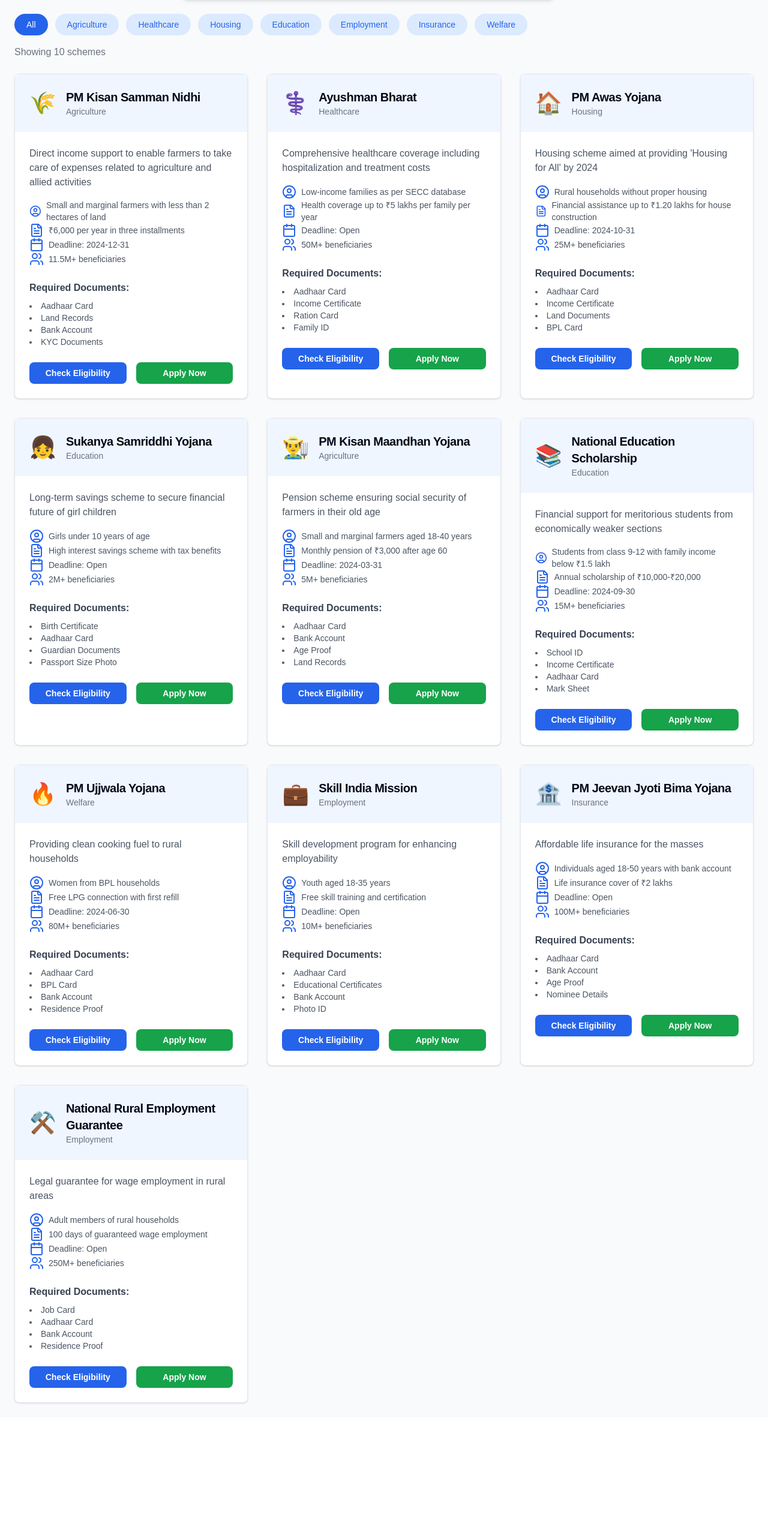
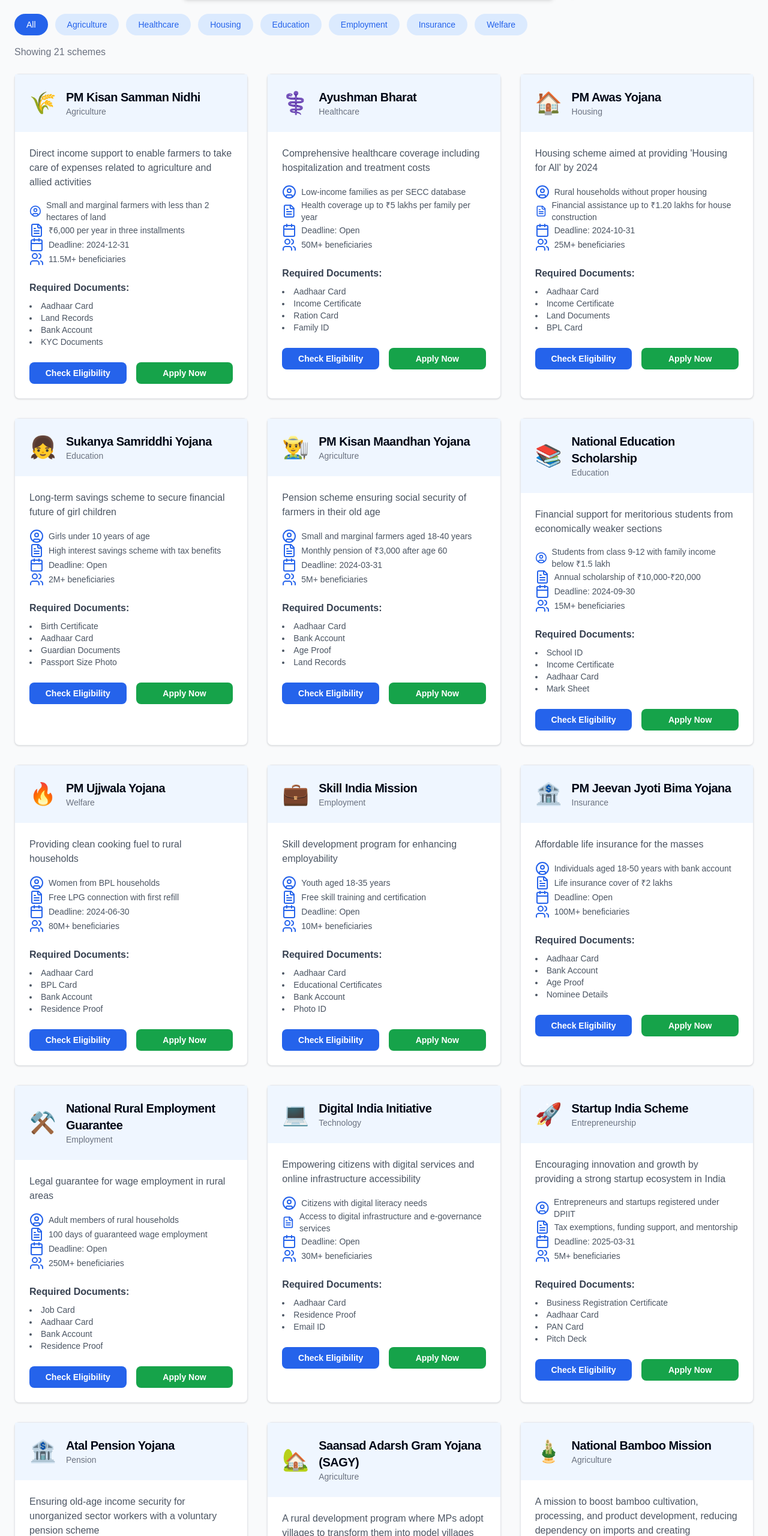
Before and after one commit to Evenidk/EY_Hackathon, a Next.js app in the folder digital-seva/: page /schemes in a window 1280 px wide. Shown: the part 239-2800 px from the top of the page at 60% size. Before the commit the page ends 2602 px from the top, so only its background shows below. Built offline with nearby package versions, Linux system fonts and the light colour scheme.

Commit message:
Scheme Data Update | Faq | Footer

```diff
--- a/digital-seva/app/Hero.tsx
+++ b/digital-seva/app/Hero.tsx
@@ -15,11 +15,8 @@
   Bot,
 } from "lucide-react";
 import { Card, CardContent, CardHeader, CardTitle } from "@/components/ui/card";
-import { Alert, AlertDescription } from "@/components/ui/alert";
 import { useTranslation } from "./lib/TranslationContext";
 import Navbar from "./components/Navbar";
-import { ProfileCompletionPopup } from "./components/ProfileCompletionPopup";
-import { useProfileCompletion } from "./hooks/useProfileCompletion";
 import { AIAssistant } from "./components/AIAssistant";
 import { useUser } from "./hooks/useUser";
 import HeroComponent from "./main";
--- a/digital-seva/app/data/schemes.ts
+++ b/digital-seva/app/data/schemes.ts
@@ -140,5 +140,149 @@
       beneficiaries: "250M+",
       color: "brown",
       description: "Legal guarantee for wage employment in rural areas",
-    }
+    },
+    {
+      id: 11,
+      name: "Digital India Initiative",
+      eligibility: "Citizens with digital literacy needs",
+      benefit: "Access to digital infrastructure and e-governance services",
+      icon: "💻",
+      category: "Technology",
+      documents: ["Aadhaar Card", "Residence Proof", "Email ID"],
+      status: "Active",
+      deadline: "Open",
+      beneficiaries: "30M+",
+      color: "cyan",
+      description: "Empowering citizens with digital services and online infrastructure accessibility",
+    },
+    {
+      id: 12,
+      name: "Startup India Scheme",
+      eligibility: "Entrepreneurs and startups registered under DPIIT",
+      benefit: "Tax exemptions, funding support, and mentorship",
+      icon: "🚀",
+      category: "Entrepreneurship",
+      documents: ["Business Registration Certificate", "Aadhaar Card", "PAN Card", "Pitch Deck"],
+      status: "Active",
+      deadline: "2025-03-31",
+      beneficiaries: "5M+",
+      color: "purple",
+      description: "Encouraging innovation and growth by providing a strong startup ecosystem in India",
+    },
+    {
+      id: 13,
+      name: "Atal Pension Yojana",
+      eligibility: "Citizens aged 18-40 years with a bank account",
+      benefit: "Monthly pension between ₹1,000-₹5,000 after retirement",
+      icon: "🏦",
+      category: "Pension",
+      documents: ["Aadhaar Card", "Bank Account", "Age Proof"],
+      status: "Active",
+      deadline: "2025-06-30",
+      beneficiaries: "22M+",
+      color: "blue",
+      description: "Ensuring old-age income security for unorganized sector workers with a voluntary pension scheme",
+    },
+    {
+      id: 14,
+      name: "Saansad Adarsh Gram Yojana (SAGY)",
+      eligibility: "Gram Panchayats in rural India with MPs selecting villages",
+      benefit: "Holistic rural development with infrastructure, education, and social security",
+      icon: "🏡",
+      category: "Agriculture",
+      documents: ["Gram Panchayat Selection Approval", "MP Declaration", "Village Development Plan"],
+      status: "Active",
+      deadline: "Ongoing",
+      beneficiaries: "Thousands of villages",
+      color: "green",
+      description: "A rural development program where MPs adopt villages to transform them into model villages through participatory governance and infrastructural development.",
+    },
+    {
+      id: 15,
+      name: "National Bamboo Mission",
+      eligibility: "All farmers in India",
+      benefit: "Support for bamboo cultivation, product development, and market linkage",
+      icon: "🎍",
+      category: "Agriculture",
+      documents: [
+        "Aadhaar Number",
+        "Land Documents",
+        "Caste Certificate (SC/ST only)",
+        "Phone Details",
+        "Bank Details",
+        "Photographs",
+        "DPR"
+      ],
+      status: "Active",
+      deadline: "Ongoing",
+      beneficiaries: "Farmers, entrepreneurs, artisans, SHGs, FPOs",
+      color: "green",
+      description: "A mission to boost bamboo cultivation, processing, and product development, reducing dependency on imports and creating sustainable livelihoods.",
+    },
+      {
+        "id": 16,
+        "name": "Kisan Credit Card (KCC)",
+        "eligibility": "Farmers, SHGs, JLGs, tenant farmers, sharecroppers",
+        "benefit": "Low-interest credit for agriculture with interest subvention and repayment incentives",
+        "icon": "💳",
+        "category": "Agriculture",
+        "documents": ["ID Proof", "Address Proof", "Proof of Landholding"],
+        "status": "Active",
+        "deadline": "Ongoing"
+      },
+      {
+        "id": 17,
+        "name": "Pradhan Mantri Matsya Sampada Yojana (PMMSY)",
+        "eligibility": "Fishers, fish farmers, fisheries cooperatives, SHGs, JLGs, entrepreneurs",
+        "benefit": "Financial aid for fisheries infrastructure and development",
+        "icon": "🐟",
+        "category": "Agriculture",
+        "documents": ["Aadhaar Card", "PAN Card", "Project Report"],
+        "status": "Active",
+        "deadline": "Ongoing"
+      },
+      {
+        "id": 18,
+        "name": "Livestock Health and Diseases Control (LH&DC)",
+        "eligibility": "Farmers, livestock owners",
+        "benefit": "Vaccination programs, veterinary services, disease control",
+        "icon": "🐄",
+        "category": "Agriculture",
+        "documents": ["Aadhaar Card", "Livestock Ownership Documents"],
+        "status": "Active",
+        "deadline": "Ongoing"
+      },
+      {
+        "id": 19,
+        "name": "IARI - Scholarship",
+        "eligibility": "Students pursuing M.Sc./M.Tech/Ph.D. at IARI",
+        "benefit": "Monthly stipend and research grants",
+        "icon": "🎓",
+        "category": "Education",
+        "documents": ["Degree Certificates", "Caste Certificate (if applicable)", "Photographs"],
+        "status": "Active",
+        "deadline": "Ongoing"
+      },
+      {
+        "id": 20,
+        "name": "Coffee Development Programme",
+        "eligibility": "Tribal coffee growers, SHGs",
+        "benefit": "75% subsidy on certification costs",
+        "icon": "☕",
+        "category": "Agriculture",
+        "documents": ["Certification Documents", "Bank Details"],
+        "status": "Active",
+        "deadline": "Ongoing"
+      },
+      {
+        "id": 21,
+        "name": "ICMR- Post Doctoral Fellowship",
+        "eligibility": "Fresh Ph.D./MD/MS holders",
+        "benefit": "Fellowship, research grant, and travel allowance",
+        "icon": "🧬",
+        "category": "Education",
+        "documents": ["Ph.D. Certificate", "Research Proposal", "Publications"],
+        "status": "Active",
+        "deadline": "30th June & 31st Dec"
+      }
   ];
--- a/digital-seva/app/faq.tsx
+++ b/digital-seva/app/faq.tsx
@@ -1,4 +1,5 @@
 // digital-seva\app\faq.tsx
+
 "use client"
 
 import { Accordion, AccordionContent, AccordionItem, AccordionTrigger } from "@/components/ui/accordion"
@@ -26,7 +27,7 @@
     answer: "The AI assistant, Nithya, helps you by providing personalized recommendations based on your profile. You can ask Nithya about scheme eligibility, required documents, application processes, and benefits. Nithya can also guide you through the application steps and provide updates on your application status."
   },
   {
-    question: " How does the AI Scheme Recommender work?",
+    question: "How does the AI Scheme Recommender work?",
     answer: "The AI Scheme Recommender analyzes your profile details, such as age, income, occupation, location, and other relevant factors. It then matches your profile with the eligibility criteria of various government schemes to provide you with a list of schemes you are eligible for. This personalized recommendation helps you easily find and apply for the schemes that best suit your needs."
   }
 ];
@@ -34,24 +35,28 @@
 const FAQSection = () => {
   return (
     <section className="w-full max-w-4xl mx-auto py-16 px-6">
+      {/* Section Title */}
       <div className="text-center space-y-4 mb-12">
-        <h2 className="text-4xl font-bold tracking-tight">Frequently Asked Questions</h2>
-        <p className="text-gray-500 dark:text-gray-400 max-w-2xl mx-auto">
-          Find answers to common questions about our platform- Digital Seva.
+        <h2 className="text-4xl font-bold tracking-tight text-gray-900 dark:text-white">
+          Frequently Asked Questions
+        </h2>
+        <p className="text-gray-600 dark:text-gray-400 max-w-2xl mx-auto text-lg">
+          Find answers to common questions about our platform - Digital Seva.
         </p>
       </div>
 
+      {/* FAQ Accordion */}
       <Accordion type="single" collapsible className="w-full space-y-4">
         {faqData.map((item, index) => (
           <AccordionItem
             key={index}
             value={`item-${index}`}
-            className="border rounded-lg px-4 shadow-sm hover:shadow-md transition-shadow"
+            className="border border-gray-300 dark:border-gray-700 rounded-lg bg-white dark:bg-gray-800 shadow-md hover:shadow-lg transition-all"
           >
-            <AccordionTrigger className="text-left text-base font-medium py-4">
+            <AccordionTrigger className="text-left text-lg font-medium py-4 px-6 text-gray-900 dark:text-gray-200 hover:text-blue-600 dark:hover:text-blue-400 transition-colors">
               {item.question}
             </AccordionTrigger>
-            <AccordionContent className="text-gray-600 dark:text-gray-300 pb-4 leading-relaxed">
+            <AccordionContent className="text-gray-700 dark:text-gray-300 px-6 pb-4 leading-relaxed">
               {item.answer}
             </AccordionContent>
           </AccordionItem>
--- a/digital-seva/app/footer.tsx
+++ b/digital-seva/app/footer.tsx
@@ -2,10 +2,10 @@
 
 const Footer = () => {
   return (
-      <footer className="bg-background border-t py-2">
-        <div className="container mx-auto px-4 flex justify-between items-center text-sm">
-          <div className="text-muted-foreground font-medium">EY Techathon 5.0</div>
-          <div className="font-semibold text-base">Team Scavengers © 2025</div>
+    <footer className="bg-background border-t py-4">
+      <div className="container mx-auto px-4 flex flex-col md:flex-row items-center justify-between text-sm text-muted-foreground space-y-2 md:space-y-0">
+        <div className="font-medium">EY Techathon 5.0</div>
+        <div className="font-semibold">Team Scavengers © 2025</div>
       </div>
     </footer>
   );
```
Lines whose indentation alone changed are shown as unchanged.
